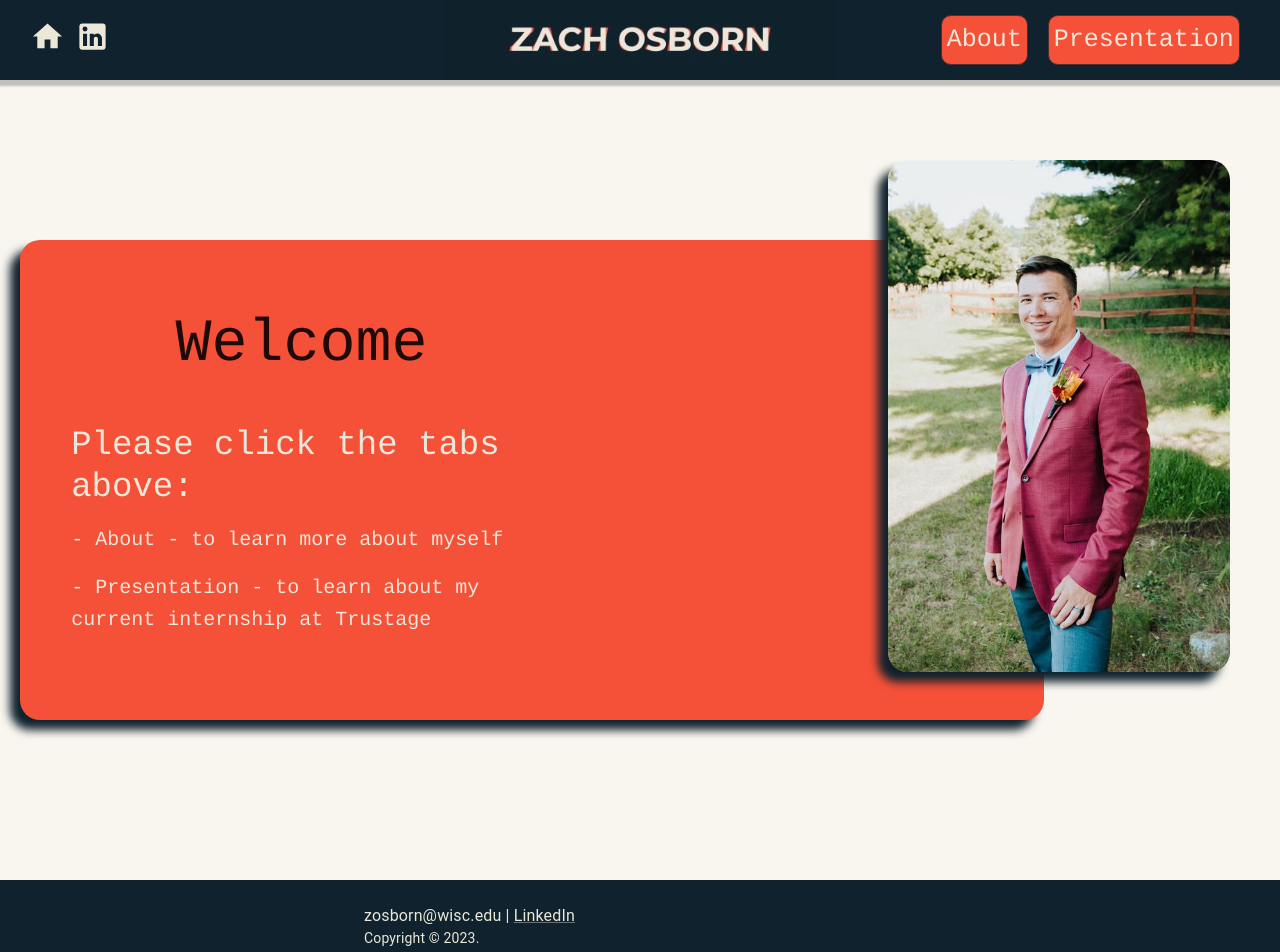
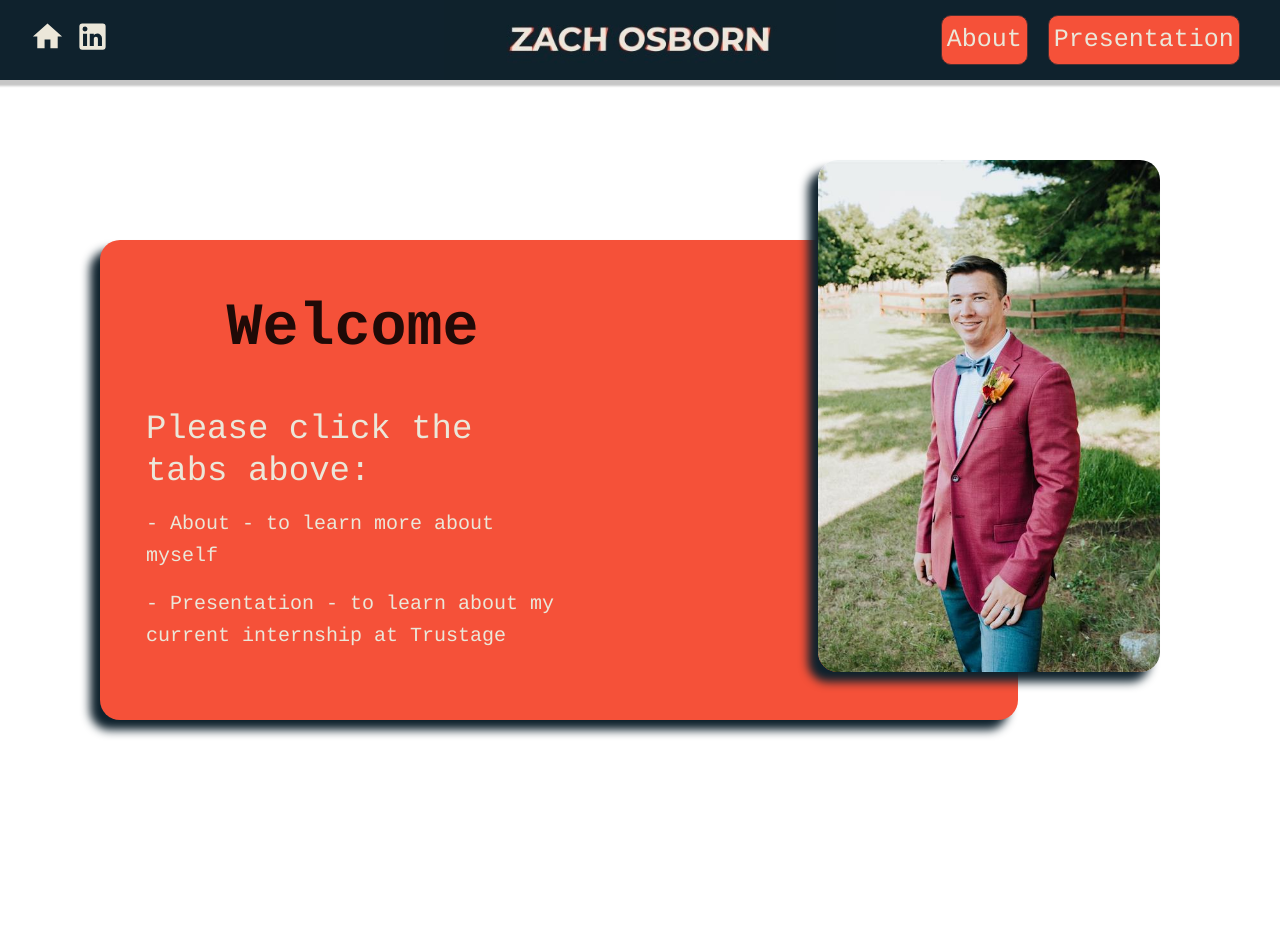
Before and after one commit to zosborn1/website, a React (Create React App) app: page / in a window 1280 px wide. Shown: the top 952 px of the page. After the commit the page ends 800 px from the top, so only its background shows below. Built offline with nearby package versions, Linux system fonts and the light colour scheme.

Commit message:
updates to page size and global styling

```diff
--- a/src/App.tsx
+++ b/src/App.tsx
@@ -4,7 +4,7 @@ import Navbar from './components/organisms/Navbar/Navbar';
 import Footer from './components/organisms/Footer/Footer';
 import { createTheme, ThemeProvider } from '@mui/material/styles';
 import { CssBaseline } from '@mui/material';
-import { FooterPadding } from './styles/global-styles';
+import { FooterPadding, PageColorWrapper } from './styles/global-styles';
 
 const theme = createTheme({
   typography: {
@@ -16,11 +16,13 @@ function App(): JSX.Element {
   return (
     <ThemeProvider theme={theme}>
       <CssBaseline />
-      <Navbar/>
-      <RouterHash/>
-      <FooterPadding>
-        <Footer/>
-      </FooterPadding>
+      <PageColorWrapper>
+        <Navbar/>
+        <RouterHash/>
+        <FooterPadding>
+          <Footer/>
+        </FooterPadding>
+      </PageColorWrapper>
     </ThemeProvider>
   );
 }
--- a/src/components/organisms/Footer/Footer.tsx
+++ b/src/components/organisms/Footer/Footer.tsx
@@ -19,7 +19,6 @@ const defaultTheme = createTheme();
 
 const Footer = ({ children }: IFooterProps): JSX.Element => {
   return (
-        <ThemeProvider theme={defaultTheme}>
     <Box
         component="footer"
         sx={{
@@ -41,7 +40,6 @@ const Footer = ({ children }: IFooterProps): JSX.Element => {
         <Copyright />
         </Container>
     </Box>
-        </ThemeProvider>
   );
 }
 export default Footer;
--- a/src/components/organisms/RowContent/styles.ts
+++ b/src/components/organisms/RowContent/styles.ts
@@ -8,28 +8,26 @@ export const PageColumn = styled.div`
   @media (max-width: 1023px) {
     display: flex;
     height: 90%;
-    overflow: clip;
   }
 `;
 
 export const ContentWrapper = styled.div`
-    position: absolute;
+    position: relative;
     //border: red solid 1px;
     display: flex;
     justify-content: left;
     align-content: center;
-    left: 20px;
+    left: 100px;
     z-index: 5;
     @media (max-width: 1023px) {
         width: 60%;
         display: flex;
-        overflow: clip;
       }
 `;
 
 export const ImageWrapper = styled.div`
-    position: absolute;
-    right: 30px;
+    position: relative;
+    right: 100px;
     z-index: 10;
     border-radius: 20px;
     width: auto;
--- a/src/components/pages/About/About.tsx
+++ b/src/components/pages/About/About.tsx
@@ -24,7 +24,7 @@ const About = ({ children }: IAboutProps): JSX.Element => {
         <ContentContainer>
             <ContentColumn>
                 <SubHeader>
-                    Collage Info
+                    College Info
                 </SubHeader>
                 <SubInfo>
                     - Senior at UW-Madison
@@ -33,7 +33,7 @@ const About = ({ children }: IAboutProps): JSX.Element => {
                     - BS in Computer Science
                 </SubInfo>
                 <SubInfo>
-                    - Graduate May, 2024
+                    - Graduating May 2024
                 </SubInfo>
             </ContentColumn>
             <ContentColumn>
@@ -41,20 +41,19 @@ const About = ({ children }: IAboutProps): JSX.Element => {
                     Fun Facts
                 </SubHeader>
                 <SubInfo>
-                    - Love to travel with wife, been to 15 countries
+                    - I love to travel with my wife, I have been to 15 countries
                 </SubInfo>
                 <SubInfo>
-                    - Have a diabetic cat named Maisie
+                    - I have a 9-year old, diabetic cat, named Maisie.
                 </SubInfo>
                 <SubInfo>
-                    - Have been skydiving for 6 years and am close to 500 jumps
+                    - I have been skydiving for 6 years and have completed 470 jumps.
                 </SubInfo>
             </ContentColumn>
         </ContentContainer>
     ]
 
     return (
-        <PageColorWrapper>
         <AboutPageWrapper>
             <AboutImageWrapper>
                 <img
@@ -90,14 +89,13 @@ const About = ({ children }: IAboutProps): JSX.Element => {
             </AboutImageWrapper>
             <AboutContentWrapper>
                 <ZOBox
-                        height='auto'
+                    height='100%'
                     width='70%'
                     content={AboutContent}
                 />
 
             </AboutContentWrapper>
         </AboutPageWrapper>
-        </PageColorWrapper>
     );
 }
 export default About
--- a/src/components/pages/About/styles.ts
+++ b/src/components/pages/About/styles.ts
@@ -47,18 +47,17 @@ export const ContentColumn = styled.div`
     justify-content: center;
     //align-items: center;
     flex-direction: column;
-    //overflow: auto;
-    //padding: 5px;
 `;
 
 export const SubHeader = styled.h1`
-    font-size: 35px;
+    font-size: 30px;
     color: rgba(235,231,217,255);
     align: center;
+    text-decoration: underline;
 `;
 
 export const SubInfo = styled.h2`
-    font-size: 20px;
+    font-size: 18px;
     color: rgba(235,231,217,255);
     line-height: 22px;
     align: left;
--- a/src/components/pages/Home/Home.tsx
+++ b/src/components/pages/Home/Home.tsx
@@ -16,6 +16,7 @@ const Home = ({ children }: IHomeProps): JSX.Element => {
                 align='center'
                 color="text.primary"
                 gutterBottom
+                fontWeight={600}
             >
                 Welcome
             </Typography>
@@ -33,7 +34,6 @@ const Home = ({ children }: IHomeProps): JSX.Element => {
     ]
 
     return (
-        <PageColorWrapper>
         <RowContent
             content={WelcomeContent}
             rowHeight='100%'
@@ -43,7 +43,6 @@ const Home = ({ children }: IHomeProps): JSX.Element => {
             imageHeight="80%"
             imageSrc={photo}
         />
-        </PageColorWrapper>
     );
 }
 export default Home
--- a/src/index.css
+++ b/src/index.css
@@ -11,3 +11,7 @@ code {
   font-family: source-code-pro, Menlo, Monaco, Consolas, 'Courier New',
     monospace;
 }
+
+html {
+  overflow-x: initial !important;
+}
--- a/src/styles/global-styles.ts
+++ b/src/styles/global-styles.ts
@@ -3,14 +3,11 @@ import Footer from "../components/organisms/Footer/Footer";
 
 export const PageColorWrapper = styled.body`
   height: 100vh;
+  width: 100%
   background-color: rgba(249,246,240,255);
-`;
-
-export const ZOContentDivision = styled.div`
-  padding: 16px 16px 16px 16px;
-  background-color: transparent;
+  overflow: hidden visible;
 `;
 
 export const FooterPadding = styled(Footer)`
-  padding-top: 100px;
+  //padding-top: 100px;
 `;
```
Lines whose indentation alone changed are shown as unchanged.
